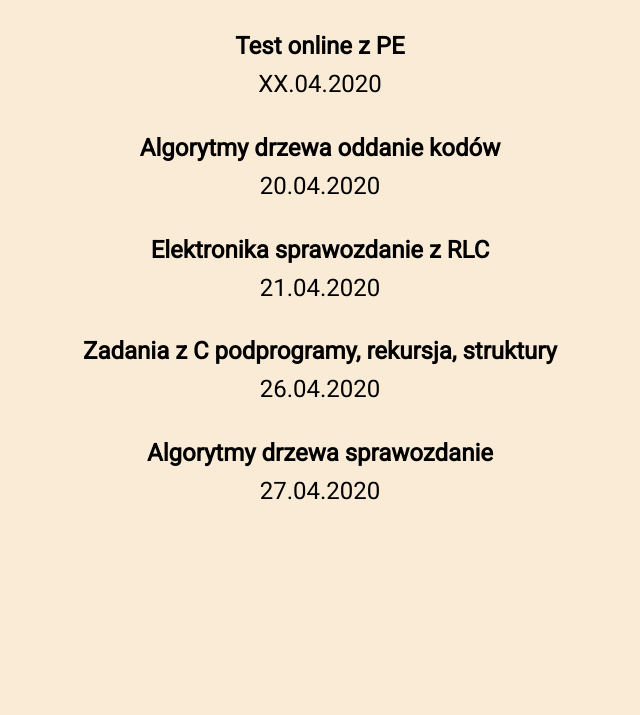
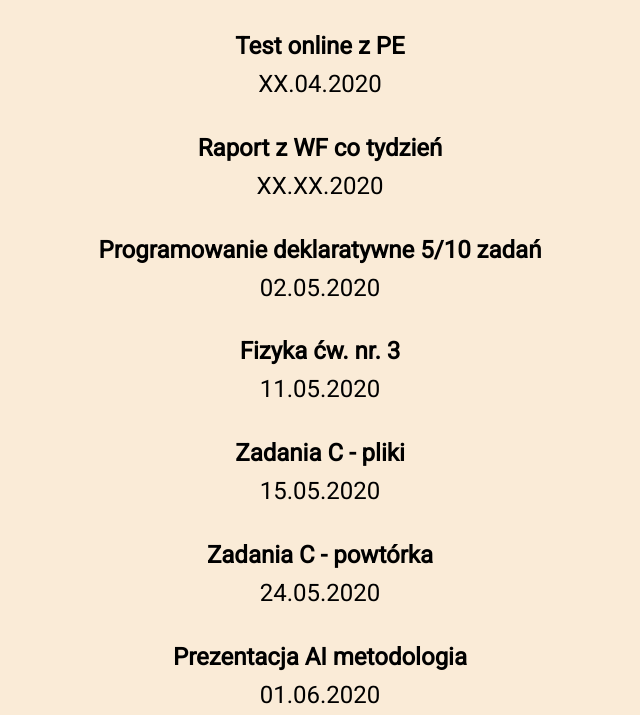
Before and after one commit to Domikado5/todo, a plain HTML site: page index.html in a window 1280 px wide. Shown: the part 106-821 px from the top of the page, without its empty margins (320-960 px from the left). Before the commit the page ends 800 px from the top, so only its background shows below. Drawn offline with Linux system fonts and the light colour scheme.

Commit message:
update 26.04

```diff
--- a/index.html
+++ b/index.html
@@ -15,20 +15,28 @@
         <div class="deadline">XX.04.2020</div>
     </div>
     <div class="task">
-        <h2>Algorytmy drzewa oddanie kodów</h2>
-        <div class="deadline">20.04.2020</div>
+        <h2>Raport z WF co tydzień</h2>
+        <div class="deadline">XX.XX.2020</div>
     </div>
     <div class="task">
-        <h2>Elektronika sprawozdanie z RLC</h2>
-        <div class="deadline">21.04.2020</div>
+        <h2>Programowanie deklaratywne 5/10 zadań</h2>
+        <div class="deadline">02.05.2020</div>
     </div>
     <div class="task">
-        <h2>Zadania z C podprogramy, rekursja, struktury</h2>
-        <div class="deadline">26.04.2020</div>
+        <h2>Fizyka ćw. nr. 3</h2>
+        <div class="deadline">11.05.2020</div>
     </div>
     <div class="task">
-        <h2>Algorytmy drzewa sprawozdanie</h2>
-        <div class="deadline">27.04.2020</div>
+        <h2>Zadania C - pliki</h2>
+        <div class="deadline">15.05.2020</div>
+    </div>
+    <div class="task">
+        <h2>Zadania C - powtórka</h2>
+        <div class="deadline">24.05.2020</div>
+    </div>
+    <div class="task">
+        <h2>Prezentacja AI metodologia</h2>
+        <div class="deadline">01.06.2020</div>
     </div>
     <script src="./script.js"></script>
 </body>
```
